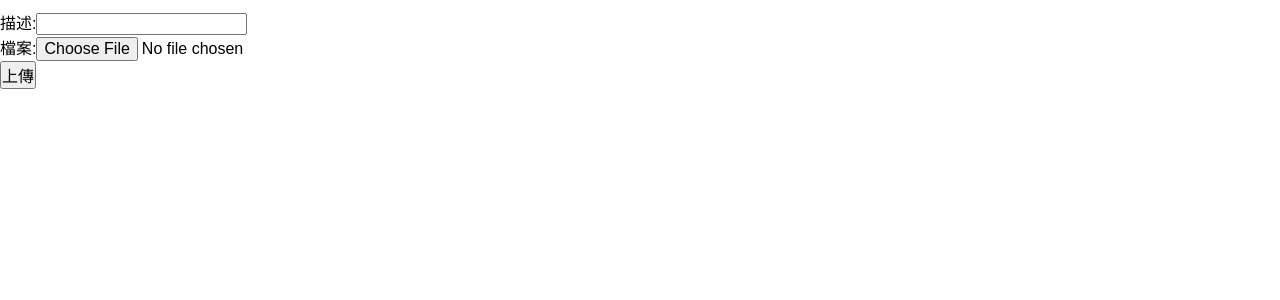
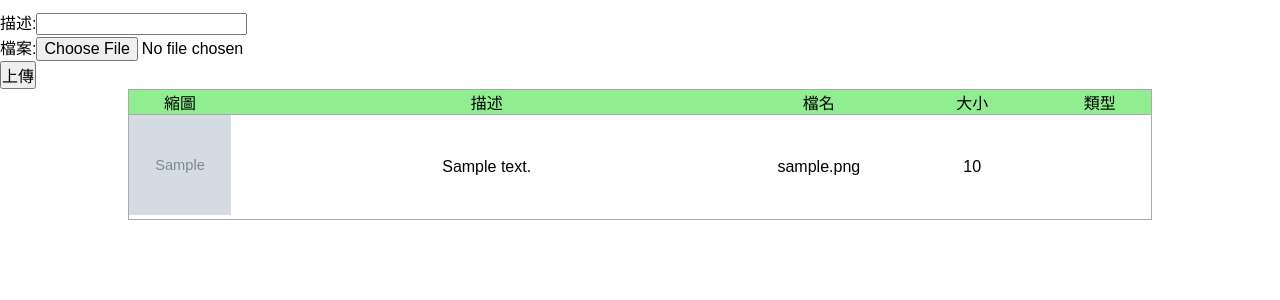
Before and after one commit to Xenophmix/PHP_FILE_AND_GRAPHIC, a PHP site: page /upload.php in a window 1280 px wide. Shown: the part 76-376 px from the top of the page. Run offline with PHP 8.4, Linux system fonts and the light colour scheme; tables that the repository leaves empty hold one stand-in row (values such as "Sample post"); grey boxes marked "Sample" are stand-in pictures.

Commit message:
完成表單上傳資料,並存入上傳紀錄至資料，在頁面顯示上傳的資料資訊

```diff
--- /dev/null
+++ b/api/base.php
@@ -0,0 +1,168 @@
+<?php
+//使用PDO方式建立資料庫連線物件
+$dsn = "mysql:host=localhost;charset=utf8;dbname=file";
+$pdo = new PDO($dsn, 'root', '');
+// $dsn = "mysql:host=localhost;charset=utf8;dbname=s1110410";
+// $pdo = new PDO($dsn, 's1110410', 's1110410');
+
+
+date_default_timezone_set("Asia/Taipei");
+
+session_start();
+
+
+function dd($array)
+{
+  echo "<pre class='text-white'>";
+  print_r($array);
+  echo "</pre>";
+}
+
+/**
+ * pram table - 資料表名稱
+ * pram args[0] - where 條件(array)或sql字串
+ * pram args[1] - order by limit 之類的sql 字串
+ */
+
+function all($table, ...$args)
+{
+  global $pdo;
+  $sql = "select * from $table ";
+
+  if (isset($args[0])) {
+    if (is_array($args[0])) {
+      //是陣列 ['acc'=>'mack','pw'=>'1234'];
+      //是陣列 ['product'=>'PC','price'=>'10000'];
+
+      foreach ($args[0] as $key => $value) {
+        $tmp[] = "`$key`='$value'";
+      }
+
+      $sql = $sql . " WHERE " . join(" && ", $tmp);
+    } else {
+      //是字串
+      $sql = $sql . $args[0];
+    }
+  }
+
+  if (isset($args[1])) {
+    $sql = $sql . $args[1];
+  }
+
+  // echo $sql;
+  return $pdo->query($sql)->fetchAll(PDO::FETCH_ASSOC);
+}
+
+// 傳回指定ID的資料
+
+
+function find($table, $id)
+{
+
+  global $pdo;
+  $sql = "select * from `$table` ";
+  if (is_array($id)) {
+    foreach ($id as $key => $value) {
+      $tmp[] = "`$key`='$value'";
+    }
+
+    $sql = $sql . " WHERE " . join(" && ", $tmp);
+  } else {
+
+    $sql = $sql . " WHERE `id`='$id'";
+  }
+
+  return $pdo->query($sql)->fetch(PDO::FETCH_ASSOC);
+}
+
+// 給定條件更新資料
+
+function update($table, $col, ...$args)
+{
+  global $pdo;
+  $sql = "UPDATE $table SET ";
+
+  if (is_array($col)) {
+    foreach ($col as $key => $value) {
+      $tmp[] = "`$key`='$value'";
+    }
+
+    $sql = $sql . join(",", $tmp);
+  } else {
+    echo "錯誤，請提供以陣列形式的資料";
+  }
+
+  if (isset($args[0])) {
+
+    if (isset($args[0])) {
+      if (is_array($args[0])) {
+        $tmp = [];
+        foreach ($args[0] as $key => $value) {
+          $tmp[] = "`$key`='$value'";
+        }
+
+        $sql = $sql . " WHERE " . join(" && ", $tmp);
+      } else {
+        //是字串
+        $sql = $sql . " WHERE `id`='{$args[0]}'";
+      }
+    }
+  }
+
+
+  // echo $sql;
+  return $pdo->exec($sql);
+}
+
+
+//新增資料
+/**
+ * ['school_num'=>'911799',
+ *  'class_code'=>'101',
+ *  'seat_num'=>51,
+ *  'year'=>2000]
+ */
+function insert($table, $cols)
+{
+  global $pdo;
+
+  $keys = array_keys($cols);
+  //dd(join("','",$cols));
+
+  $sql = "insert into $table (`" . join("`,`", $keys) . "`) values ('" . join("','", $cols) . "')";
+
+  // echo $sql;
+  return $pdo->exec($sql);
+}
+
+// 刪除資料
+function del($table, $id)
+{
+  global $pdo;
+  $sql = "delete from `$table` ";
+
+  if (is_array($id)) {
+    foreach ($id as $key => $value) {
+      $tmp[] = "`$key`='$value'";
+    }
+
+    $sql = $sql . " where " . join(" && ", $tmp);
+  } else {
+
+    $sql = $sql . " where `id`='$id'";
+  }
+
+  // echo $sql;
+  return $pdo->exec($sql);
+}
+
+function q($sql){
+  global $pdo;
+  // echo $sql;
+  return $pdo -> query($sql) -> fetchAll();
+}
+
+
+function to($location){
+  header("location:$location");
+}
--- a/upload.php
+++ b/upload.php
@@ -1,27 +1,71 @@
 <?php
+
 /**
  * 1.建立表單
  * 2.建立處理檔案程式
  * 3.搬移檔案
  * 4.顯示檔案列表
  */
-
+include_once "./api/base.php";
 ?>
 <!DOCTYPE html>
 <html lang="en">
+
 <head>
     <meta charset="UTF-8">
     <meta name="viewport" content="width=device-width, initial-scale=1.0">
     <meta http-equiv="X-UA-Compatible" content="ie=edge">
     <title>檔案上傳</title>
     <link rel="stylesheet" href="style.css">
+    <style>
+        .list {
+            list-style-type: none;
+            padding: 0;
+            margin: auto;
+            padding-top:1px;
+            width: 80%;
+        }
+
+        .list-item {
+            display: flex;
+            align-items: center;
+            border: 1px solid #aaa;
+            margin-top: -1px;
+        }
+        .list-item:nth-child(1) {
+            text-align: center;
+            background-color: lightgreen;
+        }
+        .list-item div{
+            text-align: center;
+        }
+        .list-item div:nth-child(1){
+            width:10%;
+        }
+        .list-item div:nth-child(1) img{
+            width:100%;
+            height: 100px;
+        }
+        .list-item div:nth-child(2){
+            width:50%;
+        }
+        .list-item div:nth-child(3){
+            width:15%;
+        }
+        .list-item div:nth-child(4){
+            width:15%;
+        }.list-item div:nth-child(5){
+            width:10%;
+        }
+    </style>
 </head>
+
 <body>
     <h1 class="header">檔案上傳練習</h1>
     <!----建立你的表單及設定編碼----->
 
     <?php
-if(isset($_GET['upload']) && $_GET['upload'] == 'success')
+    if (isset($_GET['upload']) && $_GET['upload'] == 'success')
         echo "上傳成功";
 
 
@@ -43,7 +87,42 @@
 
 
     <!----建立一個連結來查看上傳後的圖檔---->
+    <?php
+    $files = all('upload');
+    if (count($files) > 0) {
+        echo "<ul class='list'>";
+        echo "<li class='list-item'>";
+        echo "<div>縮圖</div>";
+        echo "<div>描述</div>";
+        echo "<div>檔名</div>";
+        echo "<div>大小</div>";
+        echo "<div>類型</div>";
+        echo "</li>";
+        foreach ($files as $file) {
+            echo "<li class='list-item'>";
+                echo "<div>";
+                echo "<img src='./upload/{$file['file_name']}'>";
+                echo "</div>";
+                echo "<div>";
+                echo $file['description'];
+                echo "</div>";
+                echo "<div>";
+                echo $file['file_name'];
+                echo "</div>";
+                echo "<div>";
+                echo $file['size'];
+                echo "</div>";
+                echo "<div>";
+                echo $file['type'];
+                echo "</div>";
+            echo "</li>";
+        }
+        echo "</ul>";
+    } else
+        echo "目前尚無上傳資料"
 
+    ?>
 
 </body>
+
 </html>
```
Also changed, not shown: api/upload.php (+33 -5 lines), upload/20221212105317.jpg (renamed from upload/dof silhouette.jpg), upload/20221212112220.png (added). Lines whose indentation alone changed are shown as unchanged.
